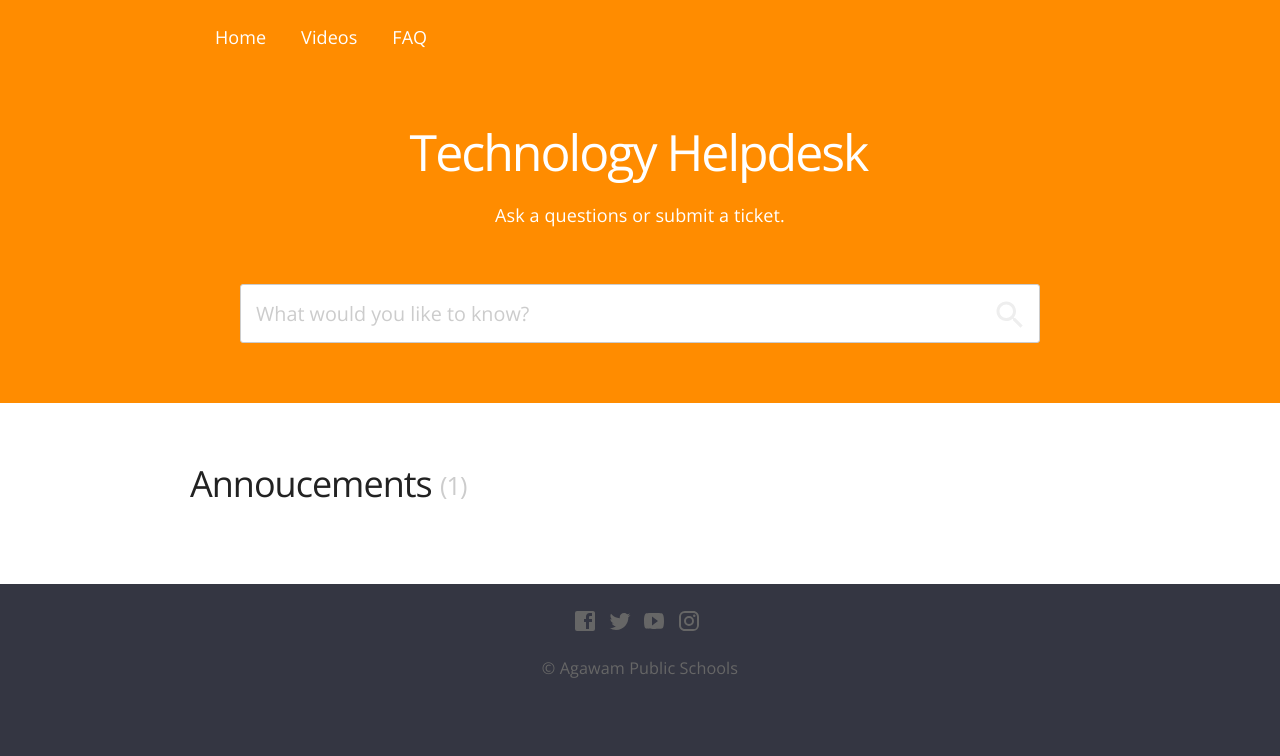
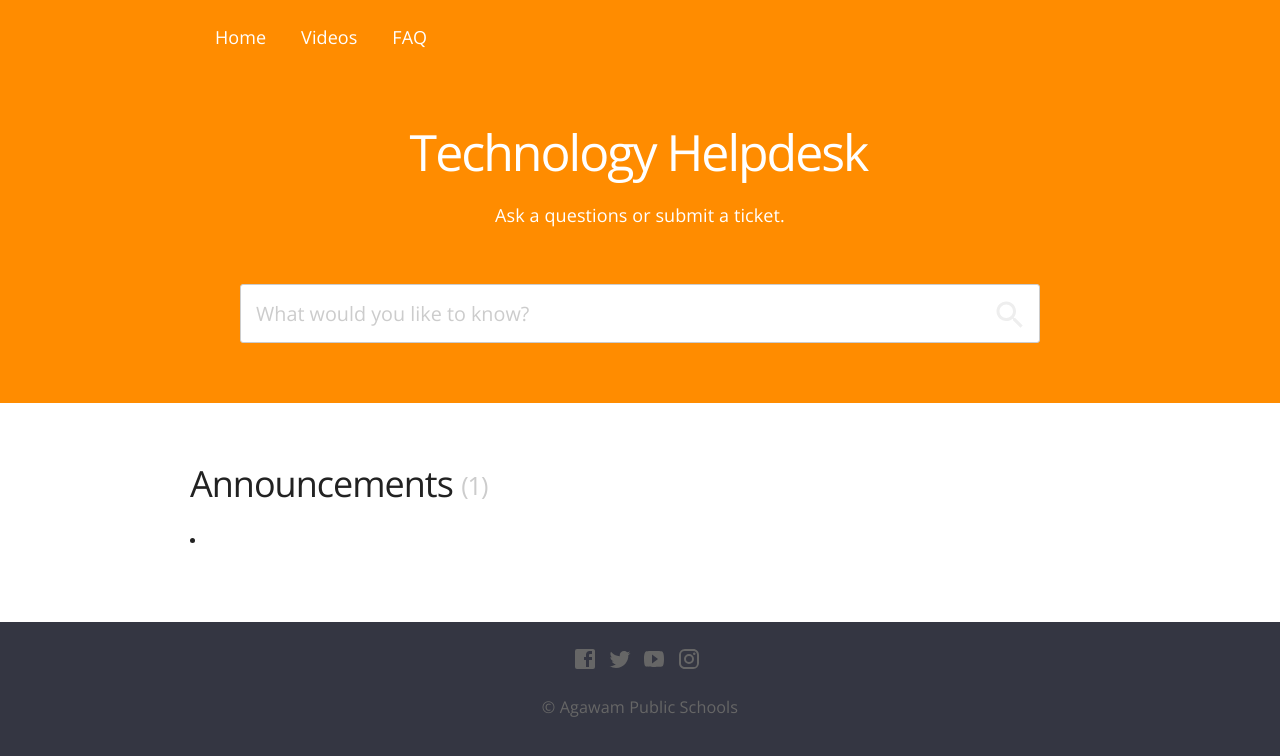
Before and after one commit to Agawam-IT/tech.agawamed.org, a Jekyll site: the page built from _pages/announcements.html, in a window 1280 px wide. Shown: the top 756 px of the page. Built offline with Jekyll 4.4.1, drawn with Linux system fonts in a browser that asks for light colours; nearby versions of some CDN libraries; a script that is not in the unit is left out.

Commit message:
Update announcements.html

```diff
--- a/_pages/announcements.html
+++ b/_pages/announcements.html
@@ -6,25 +6,8 @@ permalink: /category/announcements/
 
 {% assign announcements = site.posts | where: "categories", "announcements" | sort: "title" %}
 
-<h2>Annoucements <span class="count">({{ announcements | size }})</span></h2>
+<h2>Announcements <span class="count">({{ announcements | size }})</span></h2>
 
-{% assign announcements = site.categories | sort %}
-	{% for category in categories %}
-		{% assign name = assignments %}
-		{% assign size = posts | size %}
-
-<section class="category">
-
-
-
-			<ul>
-				{% assign tutorials = posts | sort: "title" %}
-				{% for tutorial in tutorials limit: 4 %}
-					<li><a href="{{ site.baseurl }}{{ tutorial.url }}">{% include document-icon.html icon=tutorial.type %}{{ tutorial.title }}</a></li>
-				{% endfor %}
-				{% if size > 4 %}
-					<li><a href="{{ site.baseurl }}/category/{{ name | slugify }}/">{{ size | minus: 4 }} more...</a></li>
-				{% endif %}
-			</ul>
-		</section>
-	{% endfor %}
+{% for post in site.categories.announcements %}
+    <li><a href="{{ site.baseurl }}{{ tutorial.url }}">{% include document-icon.html icon=tutorial.type %}{{ tutorial.title }}</a></li>
+{% endfor %}
```
